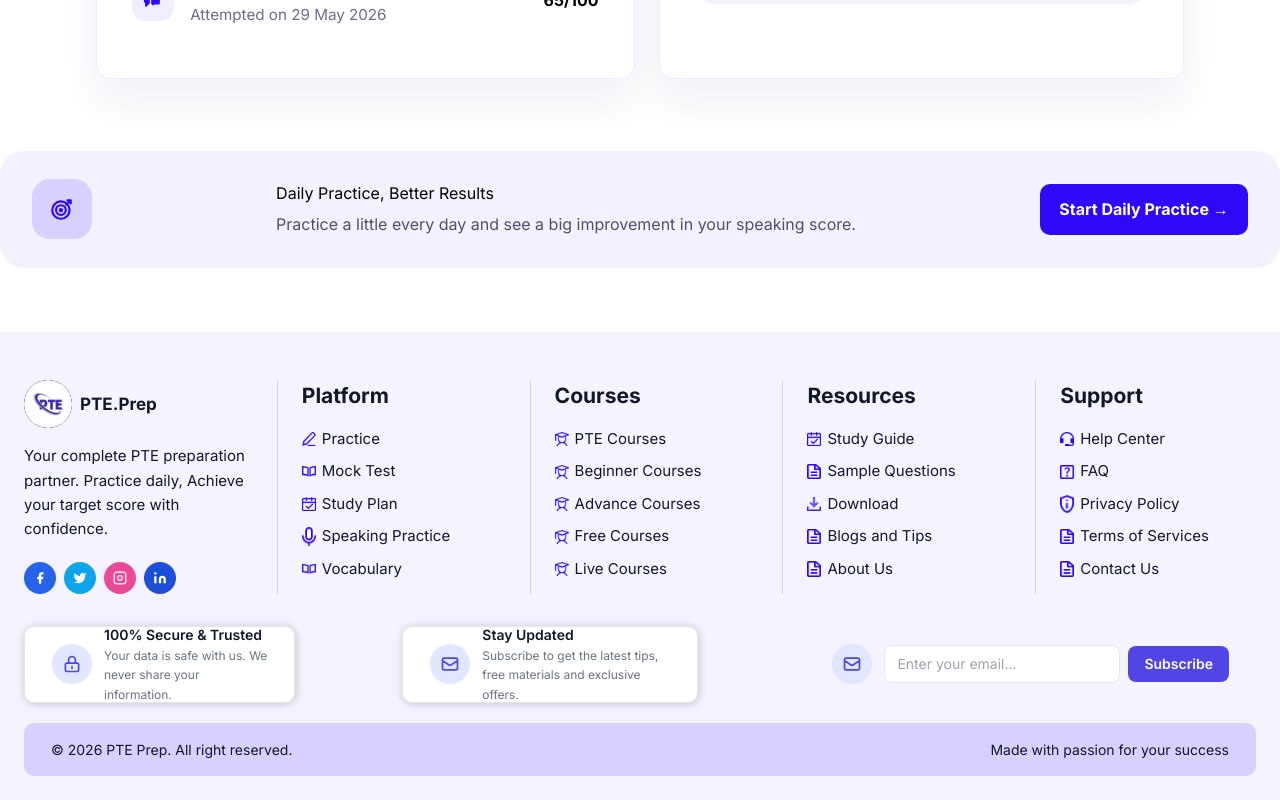
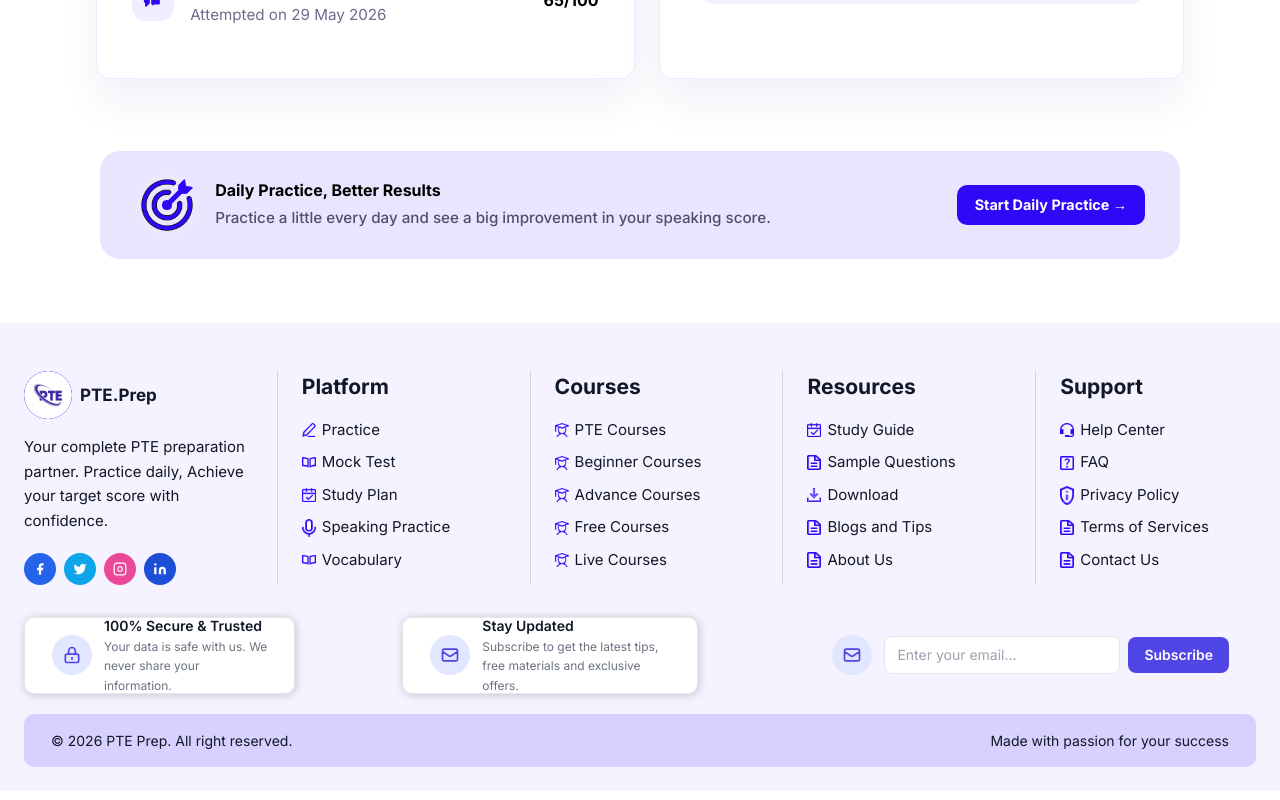
Before and after one commit to AuralithBit0822/PTE, a Next.js app in the folder frontend/: page /practice in a window 1280 px wide. Shown: the part 1880-2680 px from the top of the page. Built offline with nearby package versions, Linux system fonts and the light colour scheme.

Commit message:
fixed daily banner section

```diff
--- a/frontend/app/(dashboard)/practice/page.tsx
+++ b/frontend/app/(dashboard)/practice/page.tsx
@@ -79,9 +79,6 @@ function ClockIcon() {
 }
 function SlidersIcon() {
   return <svg viewBox="2 3 19 17"><path d="M4 6h10M17 6h3M4 12h4M11 12h9M4 18h13" /><circle cx="14" cy="6" r="2" /><circle cx="7" cy="12" r="2" /><circle cx="17" cy="18" r="2" /></svg>;
-}
-function TargetIcon() {
-  return <svg viewBox="0 0 24 24"><circle cx="11" cy="13" r="8" /><circle cx="11" cy="13" r="4.5" /><circle cx="11" cy="13" r="1" /><path d="M16 8l4-4m0 0h-3m3 0v3" /></svg>;
 }
 function DocIcon() {
   return <svg viewBox="0 0 24 24"><path d="M6 2h9l5 5v15H6z" /><path d="M14 2v6h6M8 13h8M8 17h8" /></svg>;
@@ -255,10 +252,12 @@ export default function PracticePage() {
       </section>
 
       <section className="daily-banner">
-        <span className="daily-icon"><TargetIcon /></span>
-        <div>
-          <h3>Daily Practice, Better Results</h3>
-          <p>Practice a little every day and see a big improvement in your speaking score.</p>
+        <div className="daily-banner-content">
+          <span className="daily-icon"><Image src="/images/dailybannericon.png" alt="Daily practice" width={64} height={64} /></span>
+          <div>
+            <h3>Daily Practice, Better Results</h3>
+            <p>Practice a little every day and see a big improvement in your speaking score.</p>
+          </div>
         </div>
         <Link href="/practice" className="practice-button">
           Start Daily Practice →
--- a/frontend/app/globals.css
+++ b/frontend/app/globals.css
@@ -163,10 +163,13 @@
 .great-job span { width: 50px; height: 50px; display: grid; place-items: center; border-radius: 16px; background: rgba(110, 80, 255, 0.12); font-size: 1.4rem; }
 .great-job strong { display: block; margin-bottom: 0.35rem; }
 
-.daily-banner { max-width: 1320px; margin: 2rem auto 4rem; padding: 1.8rem 2rem; background: rgba(110, 80, 255, 0.08); border-radius: 24px; display: flex; align-items: center; justify-content: space-between; gap: 1.5rem; }
-.daily-icon { display: grid; width: 60px; height: 60px; place-items: center; border-radius: 18px; background: rgba(48, 8, 248, 0.14); color: var(--brand-blue); font-size: 1.3rem; }
-.daily-banner h3 { margin: 0 0 0.35rem; }
-.daily-banner p { margin: 0; color: #4f4f6c; line-height: 1.65; }
+.daily-banner { max-width: 1080px; margin: 2rem auto 4rem; padding: 1.4rem 2.2rem; background: rgba(48, 8, 248, 0.1); border-radius: 20px; display: flex; align-items: center; justify-content: space-between; gap: 1.5rem; }
+.daily-banner-content { display: flex; align-items: center; gap: 1rem; }
+.daily-icon { display: grid; place-items: center; flex-shrink: 0; }
+.daily-icon img { width: 64px; height: 64px; object-fit: contain; }
+.daily-banner h3 { margin: 0 0 0.35rem; font-weight: 700; font-size: 1rem; line-height: 1.3; }
+.daily-banner p { margin: 0; color: #4f4f6c; font-weight: 500; font-size: 0.95rem; line-height: 1.5; }
+.daily-banner .practice-button { padding: 0.55rem 1.1rem; font-size: 0.9rem; }
 
 @media (max-width: 1200px) {
   .practice-hero { padding-top: 40px; }
@@ -209,7 +212,7 @@
 }
 .card-icon svg { width: 24px; height: 24px; color: var(--brand-blue); }
 .recent-icon svg { width: 20px; height: 20px; color: var(--brand-blue); }
-.daily-icon svg { width: 26px; height: 26px; }
+.daily-icon svg { width: 24px; height: 24px; }
 .great-job span svg { width: 22px; height: 22px; color: var(--brand-blue); }
 
 /* "View Performance" pill button */
```
Also changed, not shown: frontend/public/images/dailybannericon.png (added).
